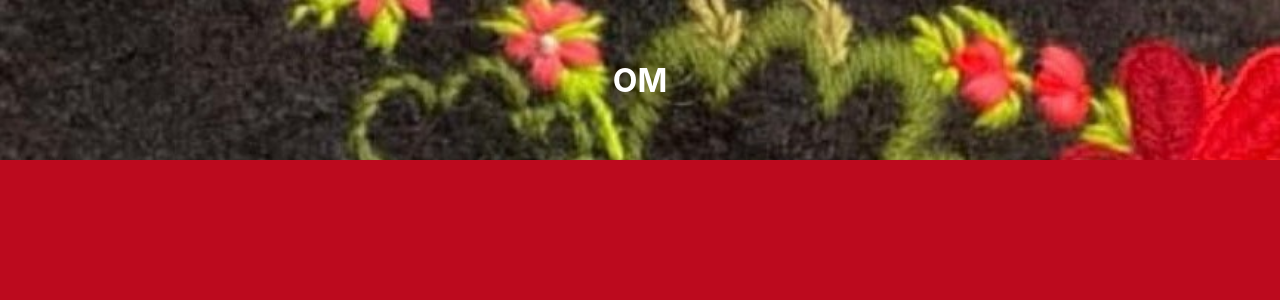
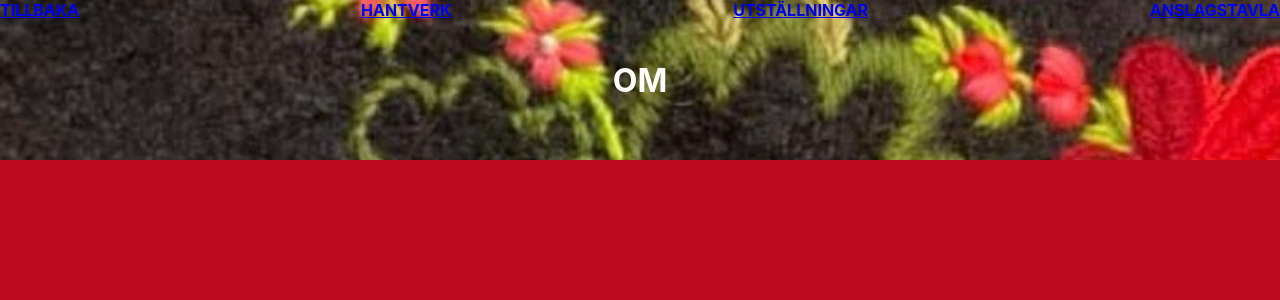
Before and after one commit to darcywinterhill/final-project-front, a React (Create React App) app: page /about in a window 1280 px wide. Shown: the top 300 px of the page. Built offline with nearby package versions, Linux system fonts and the light colour scheme.

Commit message:
header links to all pages

```diff
--- a/src/App.js
+++ b/src/App.js
@@ -1,4 +1,6 @@
 import React from 'react'
+/* import { Provider } from 'react-redux' */
+/* import { combineReducers, configureStore } from '@reduxjs/toolkit' */
 import { BrowserRouter, Route } from 'react-router-dom'
 
 import FrontPage from './pages/FrontPage'
@@ -14,7 +16,7 @@ export const App = () => {
         <Route path='/' exact component={FrontPage}/>
         <Route path='/collage' exact component={CollagePage}/>
         <Route path='/about' exact component={AboutPage}/>
-        <Route path='/event' exact component={EventPage}/>
+        <Route path='/events' exact component={EventPage}/>
         <Route path='/bulletin' exact component={BulletinPage}/>
       {/* </Provider> */}
     </BrowserRouter>
--- /dev/null
+++ b/src/UI/HeaderLinks.js
@@ -0,0 +1,37 @@
+import React from 'react'
+import styled from 'styled-components'
+import { Link } from 'react-router-dom'
+
+const HeaderLinks = ({ backLink, linkOne, linkTwo, linkThree }) => {
+  return (
+    <LinkContainer>
+    <Link to='/'>
+    <PageLink>
+      {backLink}
+    </PageLink>
+    </Link>
+    <PageLink>
+      {linkOne}
+    </PageLink>
+    <PageLink>
+      {linkTwo}
+    </PageLink>
+    <PageLink>
+      {linkThree}
+    </PageLink>
+  </LinkContainer>
+  )
+}
+
+export default HeaderLinks
+
+const LinkContainer = styled.div`
+display: flex;
+justify-content: space-between;
+position: absolute;
+left: 0;
+top: 0;
+width: 100%;
+`
+const PageLink = styled.h4`
+`
--- a/src/components/Header.js
+++ b/src/components/Header.js
@@ -1,11 +1,47 @@
 import React from 'react'
 import styled from 'styled-components'
+import { Link } from 'react-router-dom'
+
+/* import HeaderLinks from '../UI/HeaderLinks' */
 
 import img from '../assets/headerimg.jpg'
 
-const Header = ({ title }) => {
+const Header = ({
+  title,
+  backLink,
+  linkOne,
+  linkTwo,
+  linkThree,
+  backLinkRoute,
+  linkOneRoute,
+  linkTwoRoute,
+  linkThreeRoute
+}) => {
+
   return (
     <HeaderContainer>
+      <LinkContainer>
+        <Link to={backLinkRoute}>
+        <PageLink>
+          {backLink}
+        </PageLink>
+        </Link>
+        <Link to={linkOneRoute}>
+        <PageLink>
+          {linkOne}
+        </PageLink>
+        </Link>
+        <Link to={linkTwoRoute}>
+        <PageLink>
+          {linkTwo}
+        </PageLink>
+        </Link>
+        <Link to={linkThreeRoute}>
+        <PageLink>
+          {linkThree}
+        </PageLink>
+        </Link>
+      </LinkContainer>
       <HeaderTitle>
         {title}
       </HeaderTitle>
@@ -16,6 +52,7 @@ const Header = ({ title }) => {
 export default Header
 
 const HeaderContainer = styled.header`
+  position: relative;
   display: flex;
   align-items: center;
   justify-content: center;
@@ -25,6 +62,16 @@ const HeaderContainer = styled.header`
   height: 20%;
   margin-bottom: 10px;
 `
+const LinkContainer = styled.div`
+  display: flex;
+  justify-content: space-between;
+  position: absolute;
+  left: 0;
+  top: 0;
+  width: 100%;
+`
+const PageLink = styled.h4`
+`
 const HeaderTitle = styled.h1`
   color: #ffffff;
   margin: 0;
--- a/src/components/Section.js
+++ b/src/components/Section.js
@@ -4,7 +4,7 @@ import styled from 'styled-components'
 const Section = ({ title, backgroundColor }) => {
   return (
     <SectionContainer
-    backgroundColor={backgroundColor}>
+      backgroundColor={backgroundColor}>
     <SectionTitle>
       {title}
     </SectionTitle>
--- a/src/pages/AboutPage.js
+++ b/src/pages/AboutPage.js
@@ -4,11 +4,19 @@ import styled from 'styled-components'
 
 import Header from '../components/Header'
 
-const AboutPage = ({ title }) => {
+const AboutPage = () => {
   return (
     <Main>
       <Header
-      title='OM'
+        title='OM'
+        backLink='TILLBAKA'
+        backLinkRoute='/'
+        linkOne='HANTVERK'
+        linkOneRoute='/collage'
+        linkTwo='UTSTÄLLNINGAR'
+        linkTwoRoute='/events'
+        linkThree='ANSLAGSTAVLA'
+        linkThreeRoute='/bulletin'
       />
     </Main>
   )
--- a/src/pages/BulletinPage.js
+++ b/src/pages/BulletinPage.js
@@ -4,11 +4,19 @@ import styled from 'styled-components'
 
 import Header from '../components/Header'
 
-const BulletinPage = ({ title }) => {
+const BulletinPage = () => {
   return (
     <Main>
       <Header
-      title='ANSLAGSTAVLA'
+        title='ANSLAGSTAVLA'
+        backLink='TILLBAKA'
+        backLinkRoute='/'
+        linkOne='OM'
+        linkOneRoute='/about'
+        linkTwo='HANTVERK'
+        linkTwoRoute='/collage'
+        linkThree='UTSTÄLLNINGAR'
+        linkThreeRoute='/events'
       />
     </Main>
   )
--- a/src/pages/CollagePage.js
+++ b/src/pages/CollagePage.js
@@ -4,11 +4,19 @@ import styled from 'styled-components'
 
 import Header from '../components/Header'
 
-const CollagePage = ({ title }) => {
+const CollagePage = () => {
   return (
     <Main>
       <Header
-      title='HANTVERK'
+        title='HANTVERK'
+        backLink='TILLBAKA'
+        backLinkRoute='/'
+        linkOne='OM'
+        linkOneRoute='/about'
+        linkTwo='UTSTÄLLNINGAR'
+        linkTwoRoute='/events'
+        linkThree='ANSLAGSTAVLA'
+        linkThreeRoute='/bulletin'
       />
     </Main>
   )
--- a/src/pages/EventPage.js
+++ b/src/pages/EventPage.js
@@ -4,11 +4,19 @@ import styled from 'styled-components'
 
 import Header from '../components/Header'
 
-const EventPage = ({ title }) => {
+const EventPage = () => {
   return (
     <Main>
       <Header
-      title='UTSTÄLLNINGAR'
+        title='UTSTÄLLNINGAR'
+        backLink='TILLBAKA'
+        backLinkRoute='/'
+        linkOne='OM'
+        linkOneRoute='/about'
+        linkTwo='HANTVERK'
+        linkTwoRoute='/collage'
+        linkThree='ANSLAGSTAVLA'
+        linkThreeRoute='/bulletin'
       />
     </Main>
   )
--- a/src/pages/FrontPage.js
+++ b/src/pages/FrontPage.js
@@ -23,7 +23,7 @@ const FrontPage = () => {
         backgroundColor='#BC0A1E'
       />
       </Link>
-      <Link to='/event'>
+      <Link to='/events'>
       <Section
         title='UTSTÄLLNINGAR'
         backgroundColor='#70731B'
@@ -42,6 +42,6 @@ const FrontPage = () => {
 export default FrontPage
 
 const Main = styled.main`
-  background-color: #000;
+  background-color: #000000;
   height: 100vh;
 `
--- /dev/null
+++ b/src/reducers/projects.js
@@ -0,0 +1 @@
+import { createSlice } from '@reduxjs/toolkit'
```
Also changed, not shown: src/assets/bgmob.jpg (added), src/assets/bgmobile.jpg (added). Lines whose indentation alone changed are shown as unchanged.
